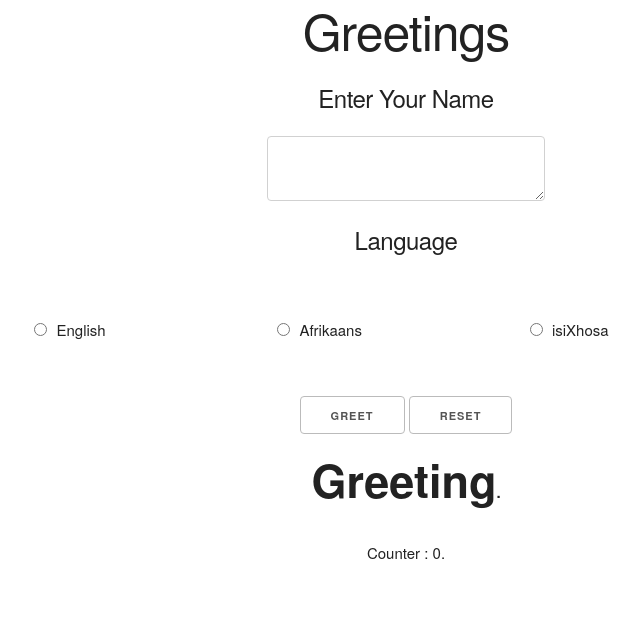
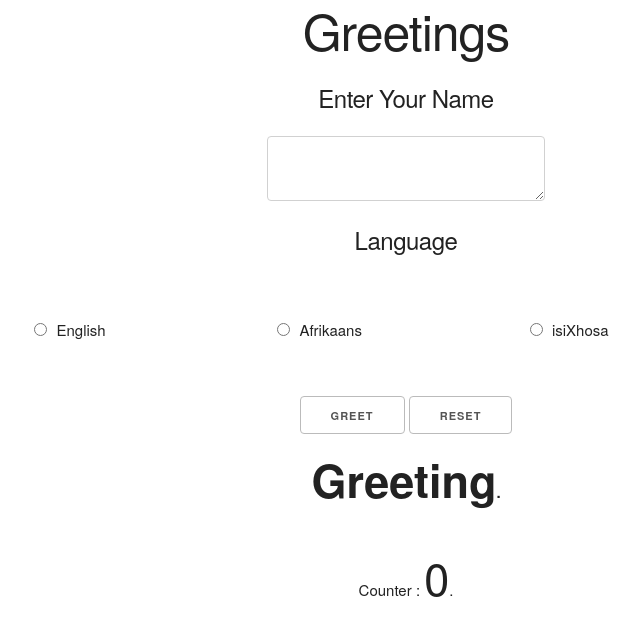
Before and after one commit to MichaelCDavids/greetings, a plain HTML site: page index.html in a window 1280 px wide. Shown: the whole page, without its empty margins (234-874 px from the left). Drawn offline with Linux system fonts and the light colour scheme.

Commit message:
changed font size of counter

```diff
--- a/css/greetings.css
+++ b/css/greetings.css
@@ -9,3 +9,7 @@ textarea{
 .output{
   font-size:3em;
 }
+
+.counter{
+  font-size:3em;
+}
```
